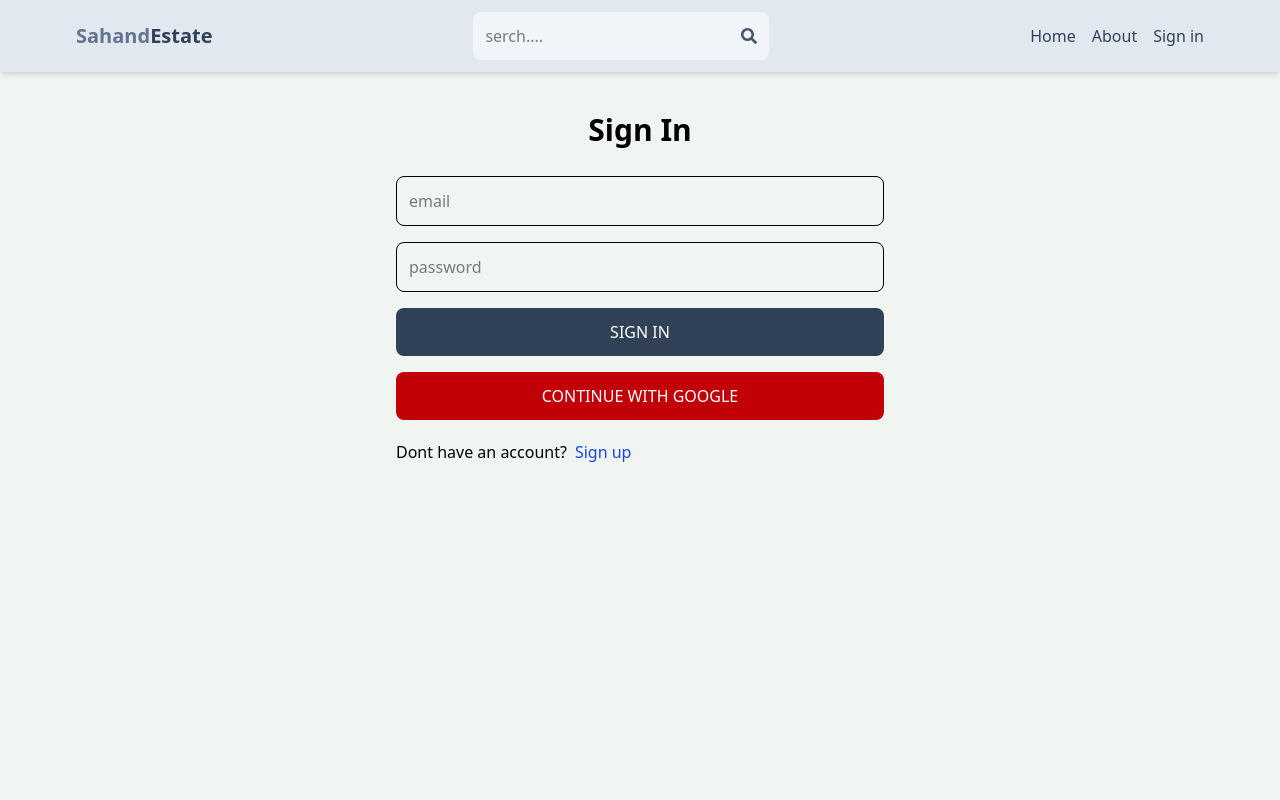
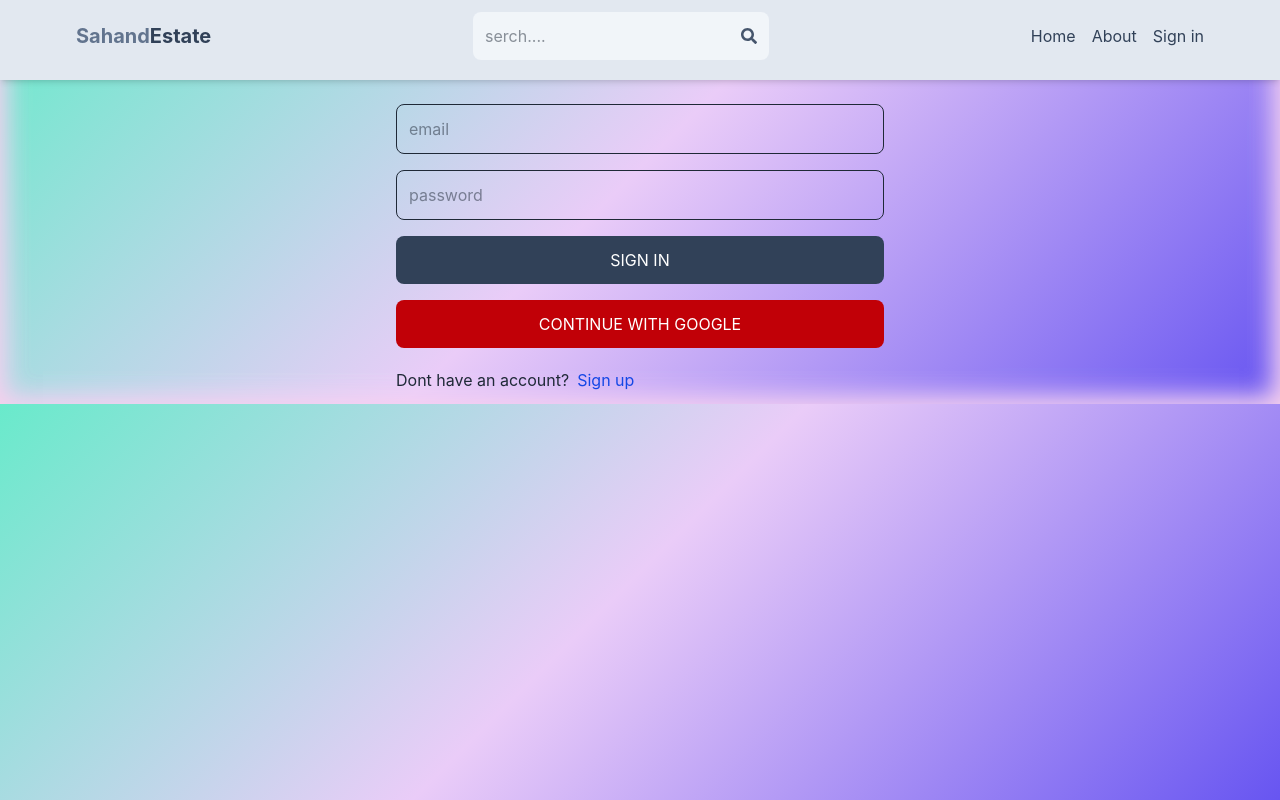
Before and after one commit to Abhay-Pratap200001/Real-state, a React (Vite) app in the folder client/: page /sign-in in a window 1280 px wide. Built offline with nearby package versions, Linux system fonts and the light colour scheme; no server answers.

Commit message:
Add the react-toaster

```diff
--- a/client/package.json
+++ b/client/package.json
@@ -15,6 +15,7 @@
     "firebase": "^11.10.0",
     "react": "^19.1.0",
     "react-dom": "^19.1.0",
+    "react-hot-toast": "^2.5.2",
     "react-icons": "^5.5.0",
     "react-redux": "^9.2.0",
     "react-router-dom": "^7.6.3",
--- a/client/src/App.jsx
+++ b/client/src/App.jsx
@@ -15,7 +15,6 @@ import Search from "./pages/Search";
 
 function App() {
   return (
-
     // BrowserRouter enables routing in the app
     <BrowserRouter>
     <Header/>
--- a/client/src/components/Header.jsx
+++ b/client/src/components/Header.jsx
@@ -8,6 +8,25 @@ export default function Header() {
   const [searchTerm, setSearchTerm] = useState('');
   const navigate = useNavigate()
 
+  ////
+
+  const [navSize, setnavSize] = useState("5rem");
+  const [navColor, setnavColor] = useState("slate-200");
+
+    const listenScrollEvent = () => {
+    window.scrollY > 10 ? setnavColor("#252734") : setnavColor("#e2e8f0");
+    window.scrollY > 10 ? setnavSize("5rem") : setnavSize("5rem");
+  };
+
+  useEffect(() => {
+    window.addEventListener("scroll", listenScrollEvent);
+    return () => {
+      window.removeEventListener("scroll", listenScrollEvent);
+    };
+  }, []);
+
+
+  /////
    const handleSubmit = (e) => {
     e.preventDefault();
     const urlParams = new URLSearchParams(window.location.search); // create new obj urlparam to and rap in urlsearchparams to perform crud oprsn
@@ -26,7 +45,13 @@ export default function Header() {
   },[location.search]);// run when search term update
 
     return (
-    <header className="bg-slate-200 shadow-md">{/* // Header container with background and shadow */}
+    <header
+    style={{
+          backgroundColor: navColor,
+          height: navSize,
+          transition: "all 1s"
+        }}
+     className="bg-slate-200 shadow-md fixed top-0 w-full z-10">{/* // Header container with background and shadow */}
        <div className="flex justify-between items-center max-w-6xl mx-auto p-3">
        <Link to='/'>   {/* Making logo clickeable to redirect home */}
           <h1 className='font-bold text-sm sm:text-xl flex flex-wrap'>
--- a/client/src/index.css
+++ b/client/src/index.css
@@ -1,5 +1,14 @@
 @import "tailwindcss";
 
-body{
-    background-color:rgb(241, 245, 241) ;
+/* index.css */
+
+/* Apply a professional dark slate gradient background */
+body {
+background-image: linear-gradient(-225deg, #69EACB 0%, #EACCF8 48%, #6654F1 100%);  color: #1f2937;
+  font-family: 'Inter', sans-serif; /* optional, cleaner look */
+  box-shadow: inset 0 0 30px #fbcfe8, inset 0 0 30px #e9d5ff;
 }
+/* Optional: Ensure scrollbars and default fonts are styled */
+* {
+  box-sizing: border-box;
+}
--- a/client/src/main.jsx
+++ b/client/src/main.jsx
@@ -8,11 +8,10 @@ import {persistor, store } from './redux/store.js'// Import the Redux store and
 import {Provider} from 'react-redux'// Import Provider to make Redux store available to the app
 
 import { PersistGate } from 'redux-persist/integration/react'// Import PersistGate to delay rendering until persisted state is loaded
-
 createRoot(document.getElementById('root')).render(
   <Provider store={store}>
   <PersistGate loading={null} persistor={persistor}>{/* PersistGate ensures that Redux Persist loads saved state before showing the app */}
-  <App />
+  <App/>
   </PersistGate>
   </Provider>,// wraps your entire app and gives access to the Redux store.
 )
--- a/client/src/pages/Profile.jsx
+++ b/client/src/pages/Profile.jsx
@@ -12,6 +12,8 @@ import { Link } from "react-router-dom";
 import { useDispatch } from 'react-redux';//dispatch used to trigger Redux actions
 import { useSelector } from "react-redux";//useselector used to read state from Redux store
 import { useRef, useState } from "react";
+import toast, { Toaster } from "react-hot-toast";
+
 
 export default function Profile() {
   const [formData, setFormData] = useState({})// to manage form fields inputs data
@@ -52,6 +54,9 @@ export default function Profile() {
     }
   };
 
+
+
+
   const handleDeleteUser = async () => { // deleting user function
     try {
       dispatch(deleteUserStart());
@@ -61,14 +66,26 @@ export default function Profile() {
       const data = await res.json();  //storing resonpsw
       if (data.success === false) {
         dispatch(deleteUserFailure(data.message));
+        toast.error(data.message || "Failed to delete user");
         return; //if data.success fails, show erro
       }
       dispatch(deleteUserSuccess(data));  //if passed, dispatch success with data
+      toast.success("Account deleted successfully 💀",{
+         style: {
+          background: '#000',      // black background
+           color: '#fff',           // white text
+        },
+      });
+
     }
      catch (error) {
       dispatch(deleteUserFailure(error.message));// if some error then show
+       toast.error("Something went wrong");
     }
   };
+
+
+
 
 const handleSignOut = async () => {  //signout Functiom
     try {
@@ -77,11 +94,20 @@ const handleSignOut = async () => {  //signout Functiom
       const data = await res.json(); //string res
       if (data.success === false) {
         dispatch(deleteUserFailure(data.message)); //if data.success fails, show erro
+        toast.error(data.message || "Sign out failed");
         return;
       }
       dispatch(deleteUserSuccess(data));  //if passed, dispatch success with data
+      toast.success("Signed out successfully 👋🏻", {
+         style: {
+          background: 'pink',      // black background
+          color: '#fff',           // white text
+        },
+      });
+
     } catch (error) {
       dispatch(deleteUserFailure(data.message)); // if some error then show
+      toast.error("Something went wrong");
     }
   };
 
@@ -116,6 +142,13 @@ const handleListingDelete = async (listingId) => { // delete user function
 
       setUserListings((prev) => prev.filter((listing) => listing._id !== listingId) // updating the userListing by listing which  deleted
       );
+       toast.success("Listing deleted successfully 💀", {
+         style: {
+          background: 'black',      // black background
+          color: 'white',           // white text
+        },
+      });
+
     } catch (error) {
       console.log(error.message);
     }
@@ -123,7 +156,8 @@ const handleListingDelete = async (listingId) => { // delete user function
 
 
   return (
-    <div className="p-3 max-w-lg mx-auto">
+    <div className="p-3 max-w-lg mx-auto mt-10">
+      <Toaster position="top-center" />
       <h1 className="text-3xl font-semibold text-center my-7">Profile</h1>
 
       <form onSubmit={handleSubmit} className="flex flex-col gap-4">
--- a/client/src/pages/Search.jsx
+++ b/client/src/pages/Search.jsx
@@ -128,7 +128,7 @@ export default function Search() {
     <div className="flex flex-col md:flex-row">
       <div className="p-7  border-b-2 md:border-r-2 md:min-h-screen"> {/* {left side div} */}
 
-        <form onSubmit={handleSubmit} className="flex flex-col gap-8">
+        <form onSubmit={handleSubmit} className="flex flex-col gap-8 mt-20 ">
               <div className="flex items-center gap-2">
             <label className="whitespace-nowrap font-semibold"> {/* {Search section} */}
               Search Term:
@@ -213,7 +213,7 @@ export default function Search() {
         </form>
       </div>
 
-       <div className='flex-1'>
+       <div className='flex-1 mt-18'>
         <h1 className='text-3xl font-semibold border-b p-3 text-slate-700 mt-5'>Listing results:</h1>
         <div className="p-7 flex flex-wrap  gap-4">
           {!loading && listings.length === 0 &&( //if no loading lsiting is 0 show this
--- a/client/src/pages/SignIn.jsx
+++ b/client/src/pages/SignIn.jsx
@@ -4,6 +4,8 @@ import { Link, useNavigate } from "react-router-dom";
 import { useDispatch, useSelector } from "react-redux"; //dispatch used to trigger Redux actions, useselector used to read state from Redux store
 import { SignInStart, SignInSuccess, SignInFaliure } from "../user/userSlice";
 import OAuth from "../components/OAuth";
+import toast, { Toaster } from 'react-hot-toast';
+
 
 export default function SignIn() {
   const [formData, setFormData] = useState({}); //state for store form input field data
@@ -20,6 +22,8 @@ export default function SignIn() {
 
   const handleSubmit = async (e) => {  //function for submmit form
     e.preventDefault();
+      toast.loading("Signing in...");
+
 
     try {
       dispatch(SignInStart());
@@ -35,18 +39,27 @@ export default function SignIn() {
       console.log(data);
       if (data.success === false) {
         dispatch(SignInFaliure(data.message)); //if error occur its send from backend
+        toast.dismiss();
+        toast.error(data.message || "Sign in failed");
         return;
       }
 
     dispatch(SignInSuccess(data));
-    navigate("/");
+    toast.dismiss(); // remove the loading toast
+    toast.success("Signed in successfully 😊");
+     setTimeout(() => {
+      navigate("/");
+    }, 1500);
     } catch (error) {
       dispatch(SignInFaliure(error.message));
+       toast.dismiss();
+      toast.error("Something went wrong");
     }
   };
 
   return (
     <div className="p-3 max-w-lg mx-auto">
+      <Toaster position="top-center" reverseOrder={false} />
       <h1 className="text-3xl text-center font-semibold my-7">Sign In</h1>
       <form onSubmit={handleSubmit} className="flex flex-col gap-4">
         <input
```
Also changed, not shown: 1 other file (tests, documents, lock files or other folders).
